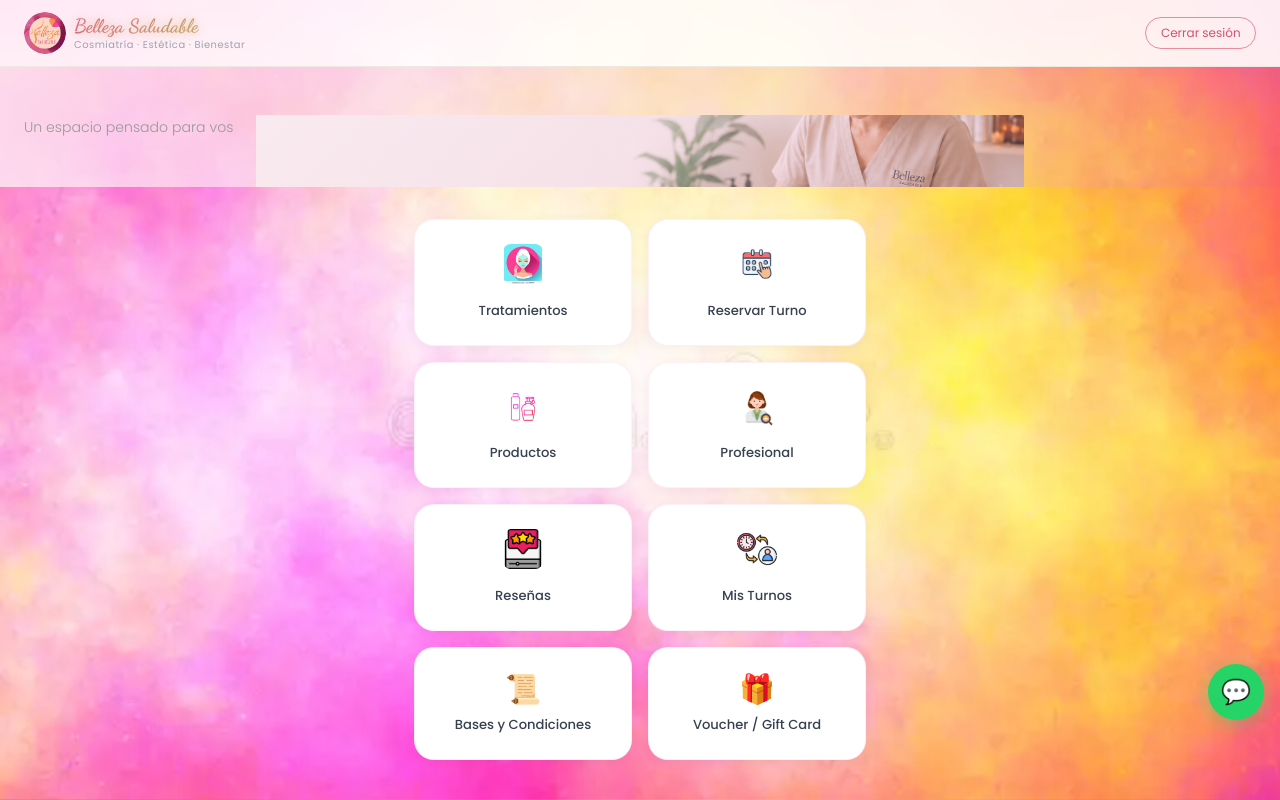
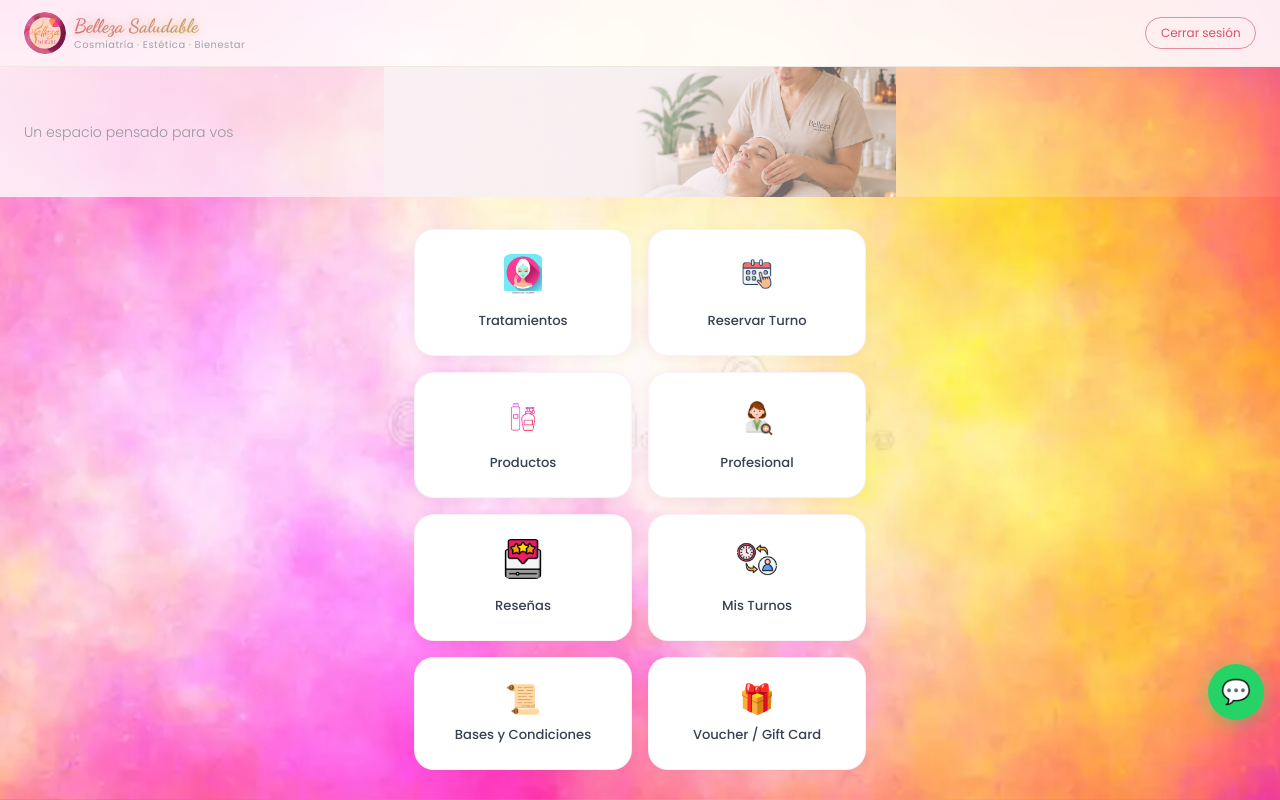
Before and after one commit to PameVillegas/belleza-saludable, a React (Vite) app in the folder frontend/: page /inicio in a window 1280 px wide. Shown: the top 800 px of the page. Built offline with nearby package versions, Linux system fonts and the light colour scheme.

Commit message:
Banner: imagen mucho mas chica (scale 0.4), degradado rosa de izq a derecha

```diff
--- a/frontend/src/styles/global.css
+++ b/frontend/src/styles/global.css
@@ -1148,17 +1148,18 @@ body {
 .home-banner {
   position: relative;
   width: 100%;
-  height: 120px;
+  height: 130px;
   overflow: hidden;
 }
 
 .home-banner-img {
   width: 100%;
-  height: 200%;
-  object-fit: cover;
-  object-position: center center;
-  transform: scale(0.6);
-  transform-origin: center center;
+  height: auto;
+  object-fit: contain;
+  position: absolute;
+  top: 50%;
+  left: 50%;
+  transform: translate(-50%, -50%) scale(0.4);
 }
 
 .home-banner-overlay {
@@ -1167,7 +1168,7 @@ body {
   left: 0;
   right: 0;
   bottom: 0;
-  background: linear-gradient(135deg, rgba(253, 242, 248, 0.85) 0%, rgba(236, 72, 153, 0.15) 100%);
+  background: linear-gradient(90deg, rgba(253, 242, 248, 0.92) 0%, rgba(253, 242, 248, 0.6) 40%, rgba(253, 242, 248, 0.1) 100%);
   display: flex;
   align-items: center;
   padding: 1.5rem;
```
